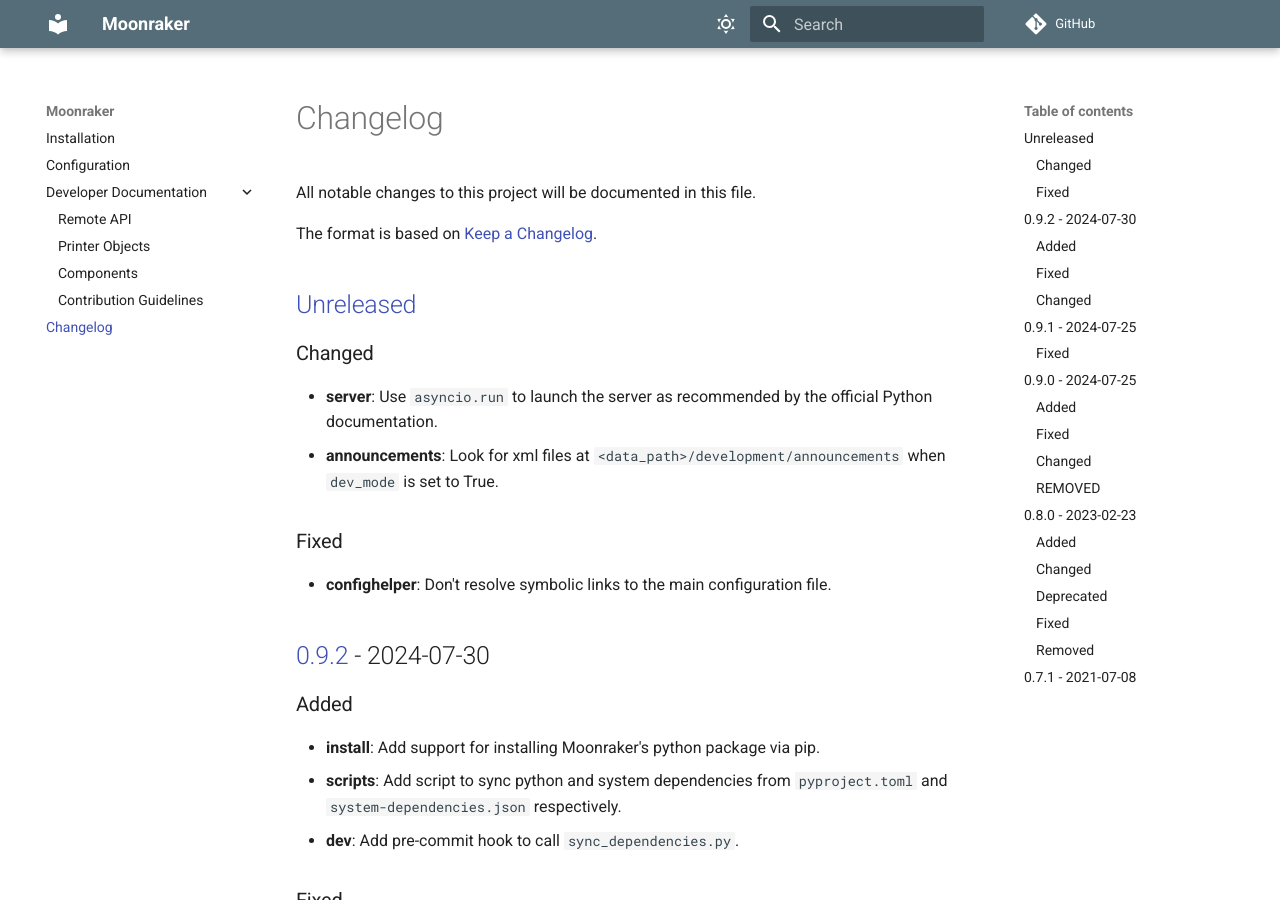
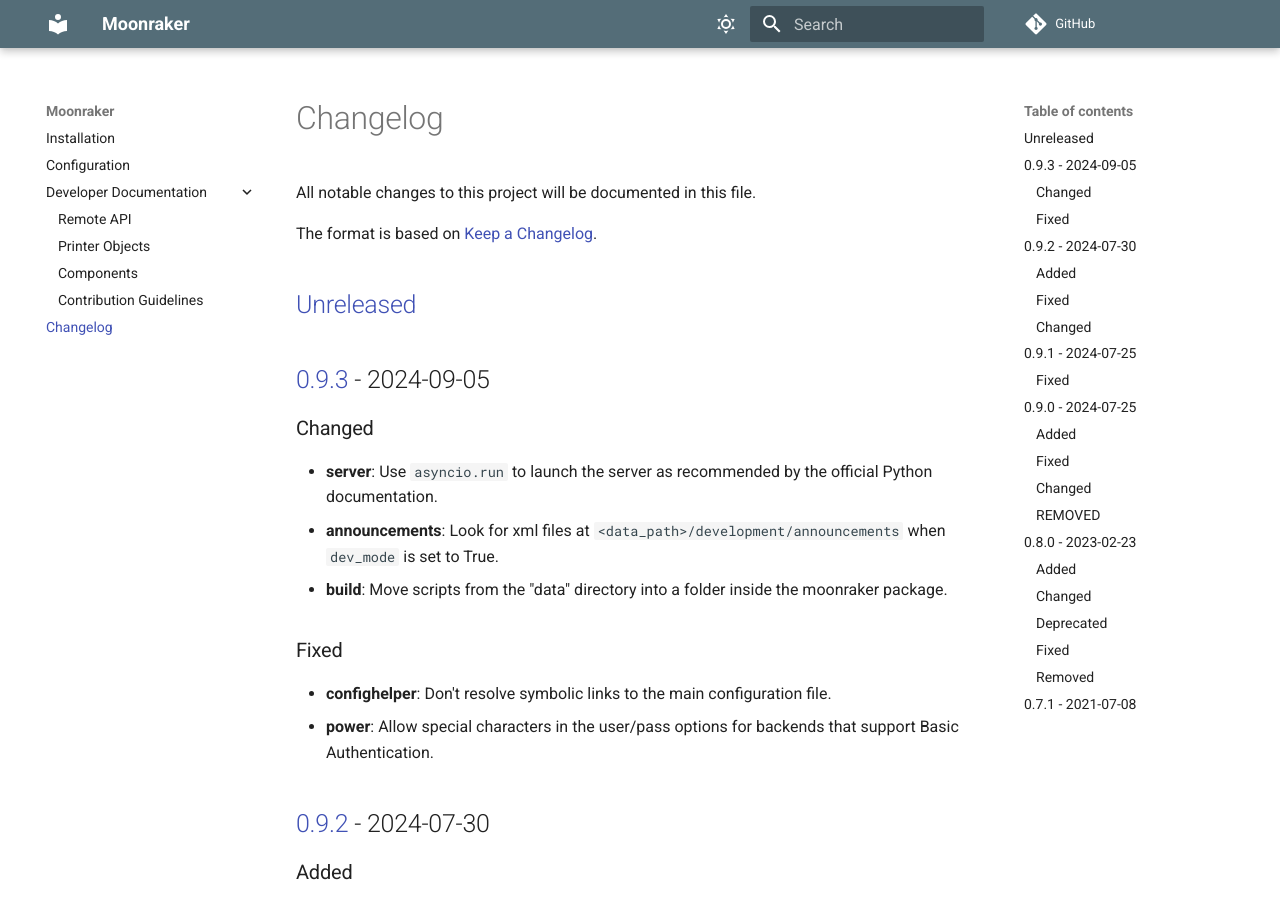
Before and after one commit to Arksine/moonraker, an MkDocs documentation site: the page built from docs/changelog.md, in a window 1280 px wide and 900 px high. Built offline with MkDocs 1.6.1 and Material for MkDocs 9.7.7, drawn with Linux system fonts in a browser that asks for light colours; comment, search, counter and statistics services are not loaded.

Commit message:
docs: update changelog for release 0.9.3
Signed-off-by:  Eric Callahan <arksine.code@gmail.com>

```diff
--- a/docs/changelog.md
+++ b/docs/changelog.md
@@ -6,15 +6,20 @@
 
 ## [Unreleased]
 
+## [0.9.3] - 2024-09-05
+
 ### Changed
 - **server**: Use `asyncio.run` to launch the server as recommended by the
   official Python documentation.
 - **announcements**: Look for xml files at `<data_path>/development/announcements`
   when `dev_mode` is set to True.
+- **build**: Move scripts from the "data" directory into a folder inside the
+  moonraker package.
 
 ### Fixed
 - **confighelper**: Don't resolve symbolic links to the main configuration file.
-
+- **power**: Allow special characters in the user/pass options for backends that
+  support Basic Authentication.
 
 ## [0.9.2] - 2024-07-30
 
@@ -216,7 +221,8 @@
 [api_changes.md]: api_changes.md
 
 <!-- Versions -->
-[unreleased]: https://github.com/Arksine/moonraker/compare/v0.9.2...HEAD
+[unreleased]: https://github.com/Arksine/moonraker/compare/v0.9.3...HEAD
+[0.9.3]: https://github.com/Arksine/moonraker/compare/v0.9.2...v0.9.3
 [0.9.2]: https://github.com/Arksine/moonraker/compare/v0.9.1...v0.9.2
 [0.9.1]: https://github.com/Arksine/moonraker/compare/v0.9.0...v0.9.1
 [0.9.0]: https://github.com/Arksine/moonraker/compare/v0.8.0...v0.9.0
```
